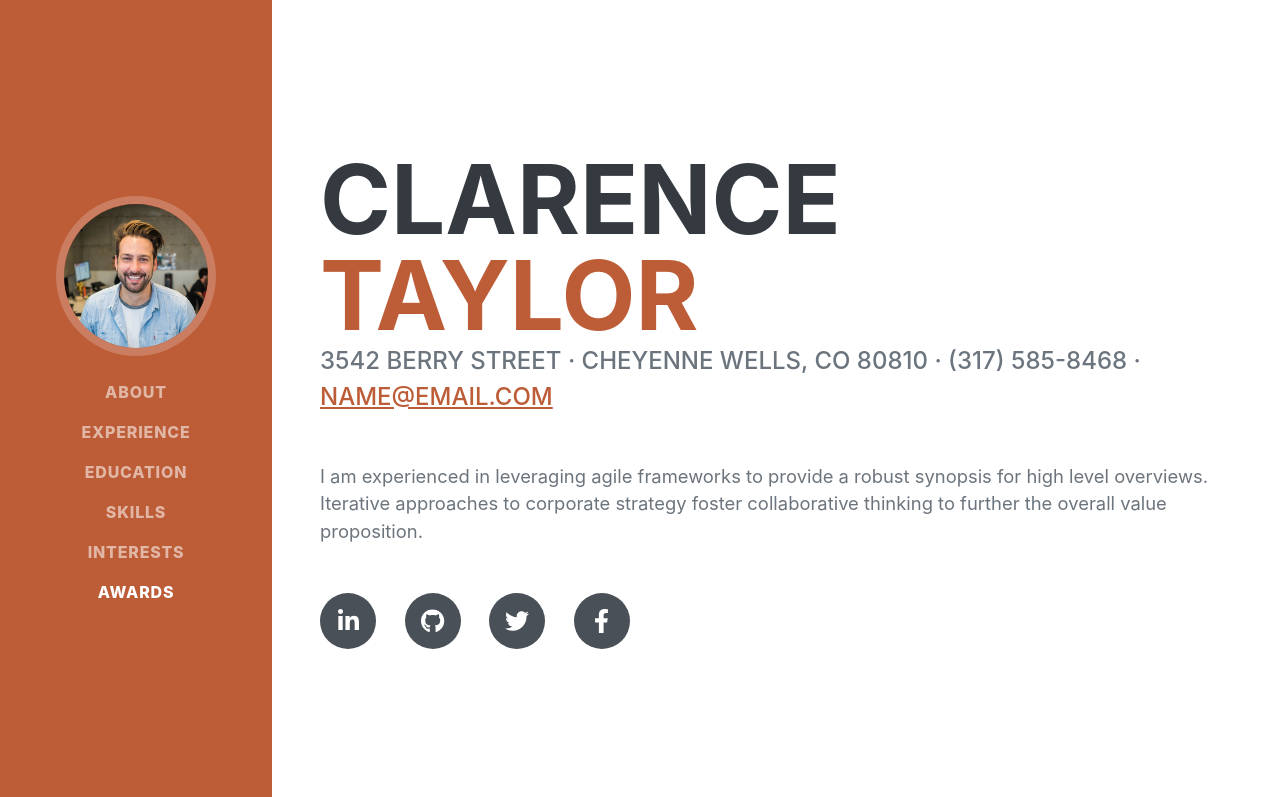
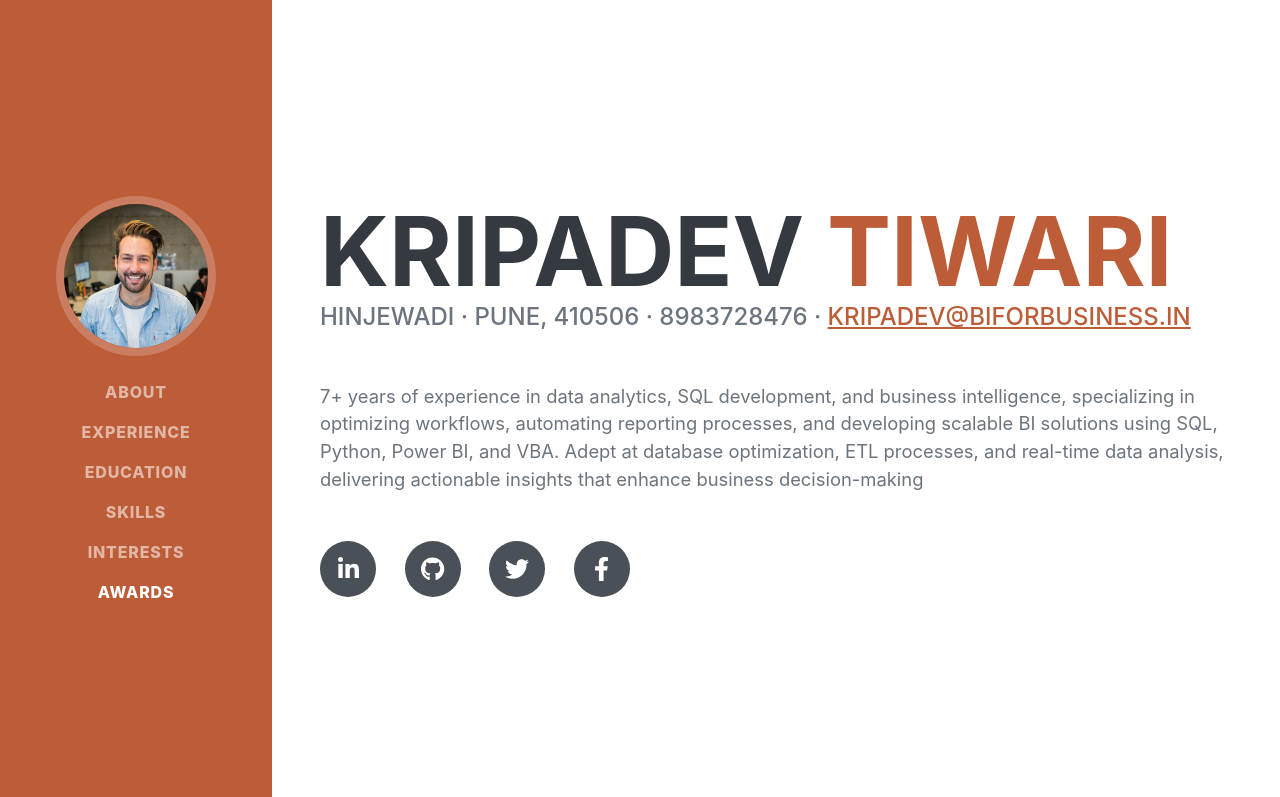
Before and after one commit to kripadev-tiwari/portfolio, a website: page dist/index.html in a window 1280 px wide. Shown: the top 797 px of the page. Drawn offline with nearby package versions, Linux system fonts and the light colour scheme; a web font is replaced by a local one.

Commit message:
Update index.html
Added Name, contact info and Profile summary

```diff
--- a/dist/index.html
+++ b/dist/index.html
@@ -19,7 +19,7 @@
         <!-- Navigation-->
         <nav class="navbar navbar-expand-lg navbar-dark bg-primary fixed-top" id="sideNav">
             <a class="navbar-brand js-scroll-trigger" href="#page-top">
-                <span class="d-block d-lg-none">Clarence Taylor</span>
+                <span class="d-block d-lg-none">Kripadev Tiwari</span>
                 <span class="d-none d-lg-block"><img class="img-fluid img-profile rounded-circle mx-auto mb-2" src="assets/img/profile.jpg" alt="..." /></span>
             </a>
             <button class="navbar-toggler" type="button" data-bs-toggle="collapse" data-bs-target="#navbarResponsive" aria-controls="navbarResponsive" aria-expanded="false" aria-label="Toggle navigation"><span class="navbar-toggler-icon"></span></button>
@@ -40,14 +40,17 @@
             <section class="resume-section" id="about">
                 <div class="resume-section-content">
                     <h1 class="mb-0">
-                        Clarence
-                        <span class="text-primary">Taylor</span>
+                        Kripadev
+                        <span class="text-primary">Tiwari</span>
                     </h1>
                     <div class="subheading mb-5">
-                        3542 Berry Street · Cheyenne Wells, CO 80810 · (317) 585-8468 ·
-                        <a href="mailto:name@email.com">name@email.com</a>
+                        Hinjewadi · Pune,  410506 · 8983728476 ·
+                        <a href="mailto:kripadev@biforbusiness.in">kripadev@biforbusiness.in</a>
                     </div>
-                    <p class="lead mb-5">I am experienced in leveraging agile frameworks to provide a robust synopsis for high level overviews. Iterative approaches to corporate strategy foster collaborative thinking to further the overall value proposition.</p>
+                    <p class="lead mb-5">7+ years of experience in data analytics, SQL development, and business intelligence, specializing in
+                        optimizing workflows, automating reporting processes, and developing scalable BI solutions using SQL,
+                        Python, Power BI, and VBA. Adept at database optimization, ETL processes, and real-time data analysis,
+                        delivering actionable insights that enhance business decision-making</p>
                     <div class="social-icons">
                         <a class="social-icon" href="#!"><i class="fab fa-linkedin-in"></i></a>
                         <a class="social-icon" href="#!"><i class="fab fa-github"></i></a>
```
